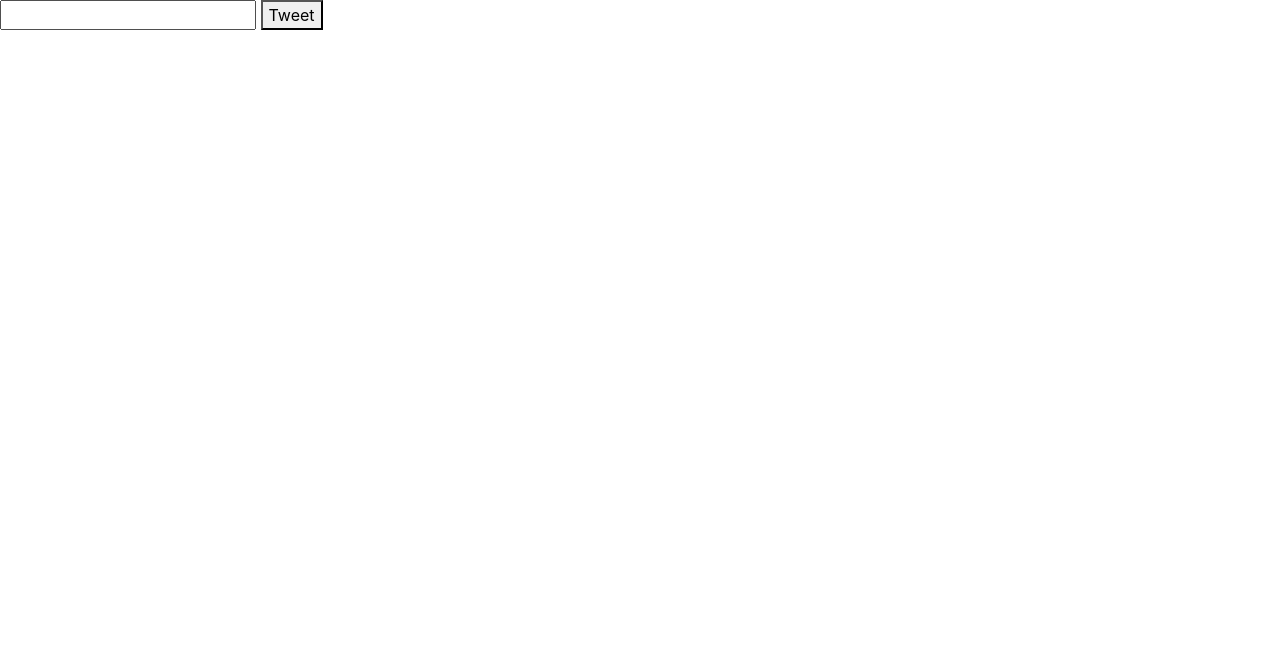
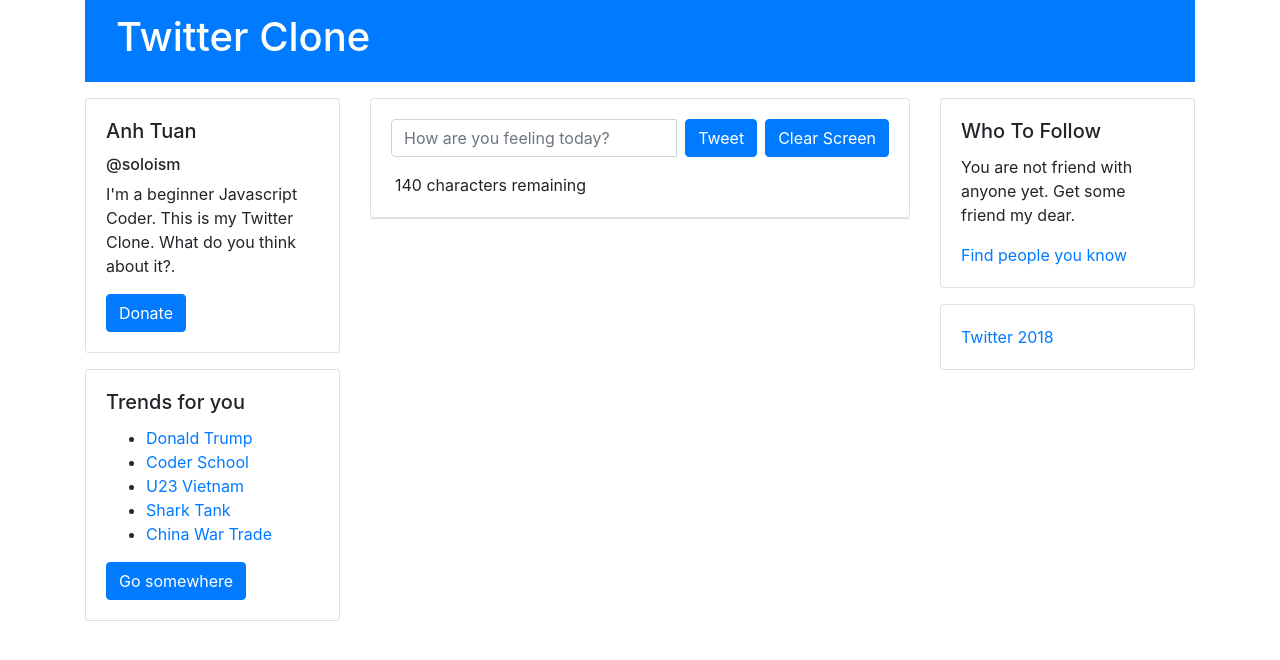
Before and after one commit to phanatuan/Week-3-Final-Homework, a plain HTML site: page index.html in a window 1280 px wide. Drawn offline with nearby package versions, Linux system fonts and the light colour scheme.

Commit message:
Final Submission

```diff
--- a/index.html
+++ b/index.html
@@ -2,23 +2,96 @@
 <html>
 <head>
 	<title>Mini Twitter</title>
+	<meta name="viewport" content="width=device-width, initial-scale=1, shrink-to-fit=no">
 	<link rel="stylesheet" href="https://stackpath.bootstrapcdn.com/bootstrap/4.1.3/css/bootstrap.min.css" integrity="sha384-MCw98/SFnGE8fJT3GXwEOngsV7Zt27NXFoaoApmYm81iuXoPkFOJwJ8ERdknLPMO" crossorigin="anonymous">
 
 </head>
 <body>
-	<input type="text" name="input" id="input" onkeyup='countCharacter(this.value)'>
-	<button id='tweet' onclick='tweet()'>Tweet</button>
+	<div class='container'>
+		<nav class='navbar navbar-expand-lg navbar-dark bg-primary'>
+			<div class='container'>
+				<a class='navbar-brand mb-0' href='#'><h1>Twitter Clone</h1></a>
+			</div>
+		</nav>
 
-	<div>
-		<span id='status'></span>
-	</div>
+			<div class="row mt-3">
+	    		<div class="col-sm-3">
+	      			<!--one box for Twitter Profile -->
+	      			<div class="card" style="width: auto;">
 
-	<div>
-		<ul id='output'>
+					  <div class="card-body">
+					    <h5 class="card-title">Anh Tuan</h5>
+					    <h6>@soloism</h6>
+					    <p class="card-text">I'm a beginner Javascript Coder. This is my Twitter Clone. What do you think about it?.</p>
+					    <a href="#" class="btn btn-primary">Donate</a>
+					  </div>
+					</div>
+	      			<!-- one box for something -->
+	      			<div class="card mt-3" style="width: auto;">
 
-		</ul>
-	</div>
+					  <div class="card-body">
+					    <h5 class="card-title">Trends for you</h5>
+					    <ul class="card-text">
+					    	<li><a href='#'>Donald Trump</a></li>
+					    	<li><a href='#'>Coder School</a></li>
+					    	<li><a href='#'>U23 Vietnam</a></li>
+					    	<li><a href='#'>Shark Tank</a></li>
+					    	<li><a href='#'>China War Trade</a></li>
+					    </ul>
+					    <a href="#" class="btn btn-primary">Go somewhere</a>
+					  </div>
+					</div>
+	    		</div>
 
+
+	    		<div class="col-sm-6">
+	    			<div class="card" style="width: auto;">
+
+					  	<div class="card-body">
+					  		<div class="input-group mb-3">
+							  	<input placeholder='How are you feeling today?' class='form-control' type="text" name="input" id="input" onkeyup='countCharacter(this.value)'>
+								<button id='tweet' onclick='tweet()' class="btn btn-primary mr-1 ml-2">Tweet</button>
+								<button id='tweet' onclick='clearTweet()' class="btn btn-primary ml-1">Clear Screen</button>
+
+						  	</div>
+						  	<span id='status' class='pl-1'>140 characters remaining</span>
+
+					  	</div>
+					</div>
+
+					<div>
+						<ul id='output' class='list-unstyled border-bottom bg-white'>
+							<!--Display the Tweets here -->
+						</ul>
+
+
+					</div>
+		    	</div>
+
+	    		<div class="col-sm-3">
+	      			<!-- Box for Following/Followers -->
+	      			<div class="card" style="width: auto;">
+
+					  <div class="card-body">
+					    <h5 class="card-title">Who To Follow</h5>
+					    <p class="card-text">You are not friend with anyone yet. Get some friend my dear.</p>
+					    <a href="#" class="">Find people you know</a>
+					  </div>
+					</div>
+	      			<!-- Box for Credentials -->
+	      			<div class="card mt-3" style="width: auto;">
+
+					  <div class="card-body">
+					    <p class="card-text"><a href=''>Twitter 2018</a></p>
+					  </div>
+					</div>
+	    		</div>
+	    	</div>
+  </div>
+
+	<script src="https://code.jquery.com/jquery-3.2.1.slim.min.js" integrity="sha384-KJ3o2DKtIkvYIK3UENzmM7KCkRr/rE9/Qpg6aAZGJwFDMVNA/GpGFF93hXpG5KkN" crossorigin="anonymous"></script>
+    <script src="https://cdnjs.cloudflare.com/ajax/libs/popper.js/1.12.9/umd/popper.min.js" integrity="sha384-ApNbgh9B+Y1QKtv3Rn7W3mgPxhU9K/ScQsAP7hUibX39j7fakFPskvXusvfa0b4Q" crossorigin="anonymous"></script>
+    <script src="https://maxcdn.bootstrapcdn.com/bootstrap/4.0.0/js/bootstrap.min.js" integrity="sha384-JZR6Spejh4U02d8jOt6vLEHfe/JQGiRRSQQxSfFWpi1MquVdAyjUar5+76PVCmYl" crossorigin="anonymous"></script>
 	<script type="text/javascript" src='script.js'></script>
 </body>
 </html>
--- a/script.js
+++ b/script.js
@@ -1,36 +1,73 @@
 var feed = [];
 
+
 function tweet() {
-	var tweet = document.getElementById('input');
-	feed.push({text:tweet.value, isLike:false});
-	console.log(feed);
-	document.getElementById('input').value = "";
-	tweet.focus(); //refocus on the textbos - UI
-	len = 0;
-	updateFeed();
+	var tweetContent = document.getElementById('input');
+
+	//Check if the user has not typed anything!
+	if (tweetContent.value == "") {
+		alert ("Type something bro!");
+	} else {
+		feed.push({text:tweetContent.value, isLike:false});
+		//console.log(feed);
+		document.getElementById('input').value = "";
+		document.getElementById('status').innerHTML = "140 characters remaining";
+		tweetContent.focus(); //refocus on the textboxt - UI
+		len = 0;
+		updateFeed();
+	}
 }
 
 function updateFeed() {
 	var html = "";
 	for (var i in feed) {
-		html += `<li>${feed[i]}
-		<a href='#' onclick='retweet(${i})'>Retweet</a>
-		<a href='#' onclick='toogleLikeUnlike(${i})'>Like</a></li>`
+		html += generateTweetHTML(feed[i].text,i);
 	}
 	document.getElementById('output').innerHTML = html;
 }
 
 function countCharacter(str) {
 	var len = str.length;
-	document.getElementById('status').innerHTML = `${140 - len} characters remaining`;
+	var status = document.getElementById('status');
+	var tweetButton = document.getElementById('tweet');
+
+	if (len>140) {
+		status.classList.add('text-danger'); //status turns red to warn people
+		status.innerHTML = `Your Tweet is too long, ${len-140} characters overrun. Tweet Button is disabled.`;
+		tweetButton.disabled = true; //disable button
+	} else {
+		status.innerHTML = `${140-len} characters remaining` ;
+		status.removeAttribute('class');
+		tweetButton.disabled = false;
+	}
 }
 
 function retweet(position) {
 	feed.splice(position,0,feed[position]);
-	updateFeed(); //how to not call this as it will re-render everything
-	console.log(feed);
+	feed[position+1].isLike = false;
+	//Retweet without re-render everything in the DOM
+	var ul = document.getElementById(`tweet-${position}`);
+	ul.insertAdjacentHTML('afterend',generateTweetHTML(feed[position].text,position));
 }
 
 function toogleLikeUnlike(position) {
-	console.log(feed);
+	feed[position].isLike = !feed[position].isLike;
+	updateFeed();
 }
+
+function generateTweetHTML(tweetContent,i) {
+	return `
+		<li class="media my-4 py-4 px-4 bg-light text-dark" id='tweet-${i}'>
+			<img class="mr-3" src="https://placehold.it/35x35" alt="Generic placeholder image">
+			<div class="media-body">
+				${tweetContent}</br>
+				<a href='#' onclick='retweet(${i})'>Retweet</a>
+				<a href='#' onclick='toogleLikeUnlike(${i})'>${feed[i].isLike ? "Unlike" : "Like"}</a>
+			</div>
+		</li>`
+}
+
+function clearTweet() {
+	document.getElementById('output').innerHTML = '';
+	feed = [];
+}
```
